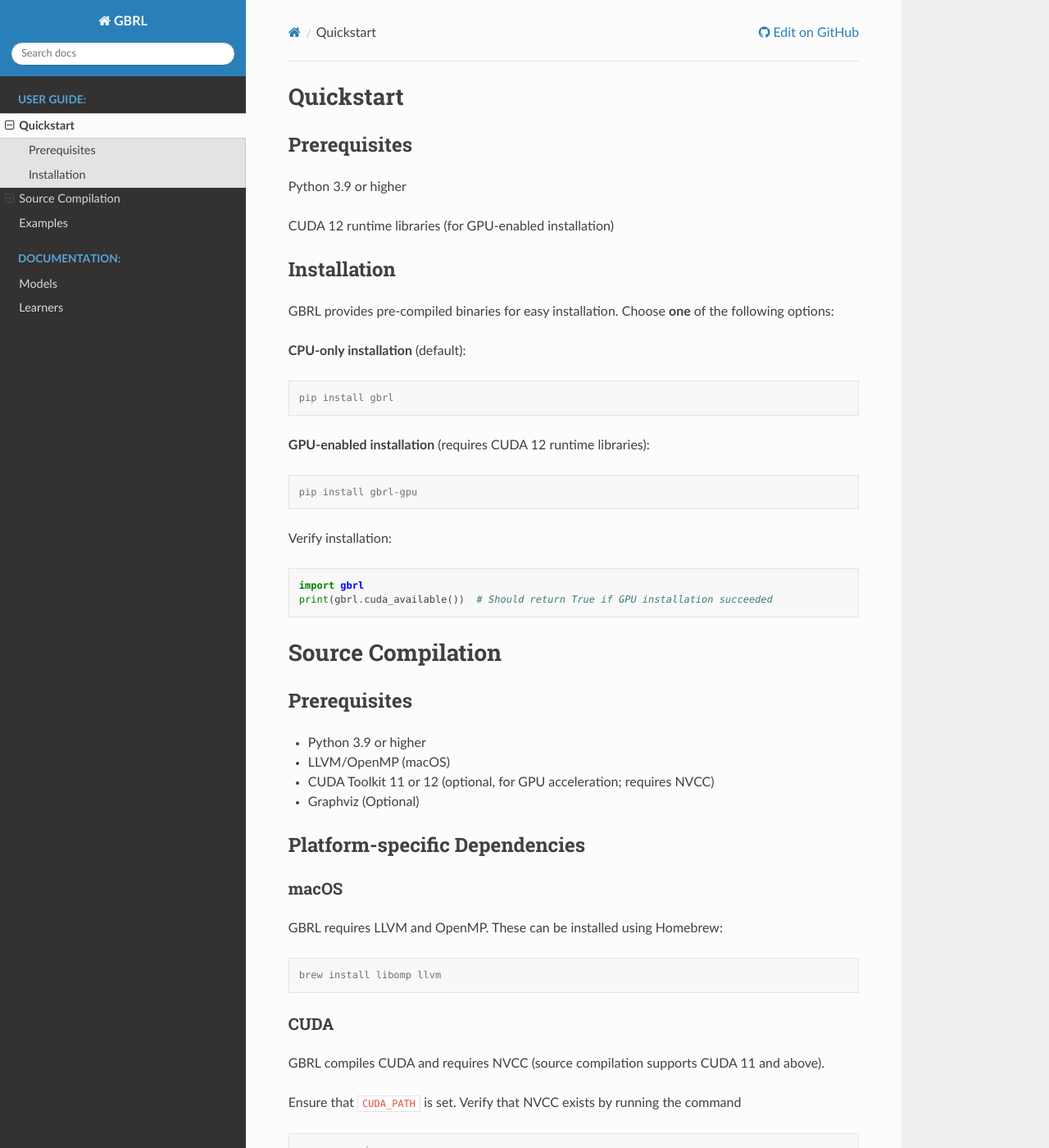
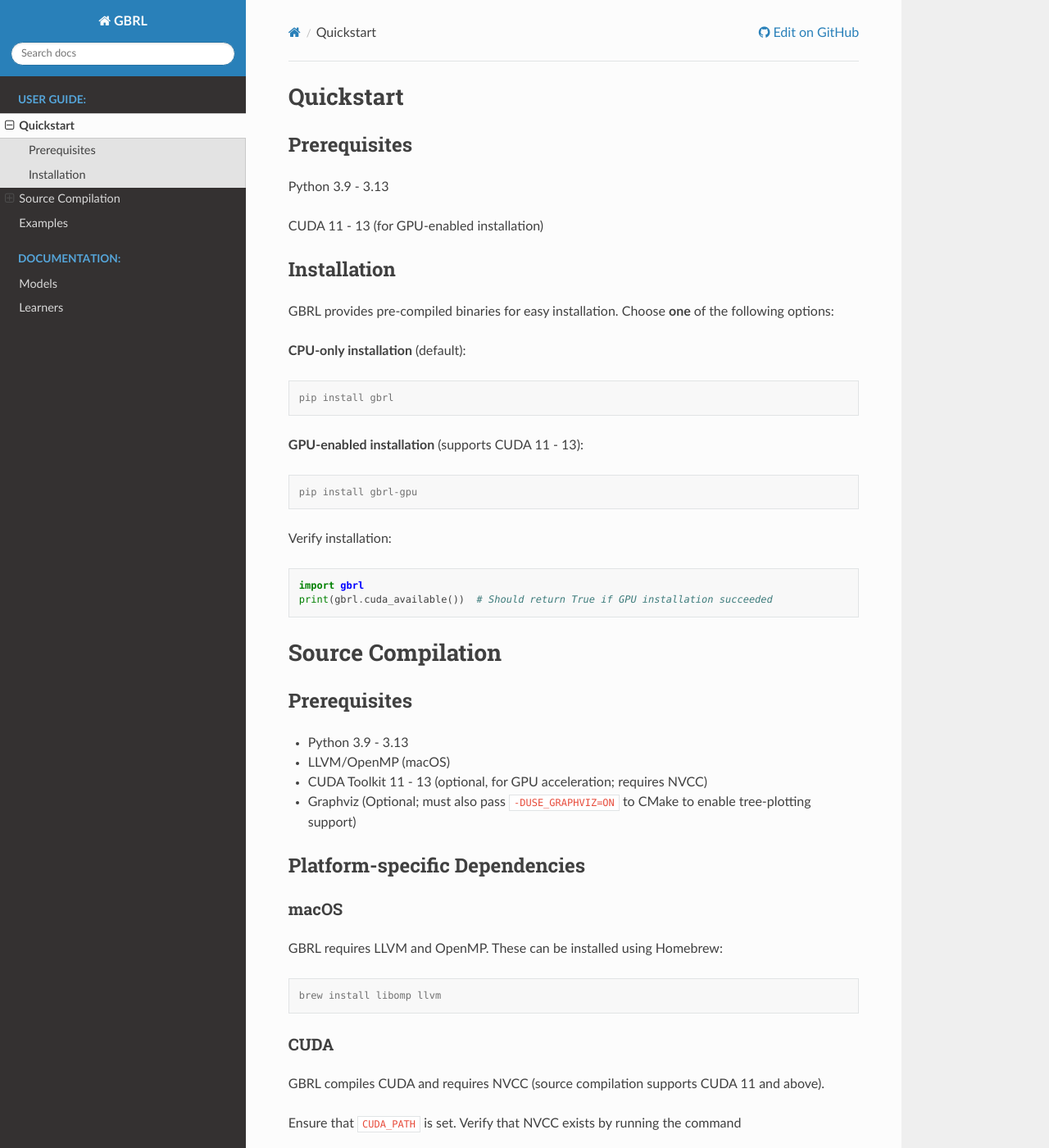
Before and after one commit to NVlabs/gbrl, a Sphinx documentation site: the page built from docs/quickstart.rst, in a window 1280 px wide and 1400 px high. Shown: the whole window at 82% size. Built offline with Sphinx 7.4.7 and the Read the Docs theme 3.1.0, drawn with Linux system fonts in a browser that asks for light colours.

Commit message:
fixing docs for new version

```diff
--- a/docs/examples.rst
+++ b/docs/examples.rst
@@ -213,7 +213,8 @@ GBRL supports training multiple boosting iterations with targets similar to othe
 
 .. important::
 
-    Only the RMSE loss function is supported for the `fit` method
+    Only the MultiRMSE loss function is supported for the `fit` method, and all
+    registered optimizers must use SGD (Adam is not supported, on CPU or GPU).
 
 .. code-block:: python
 
--- a/docs/quickstart.rst
+++ b/docs/quickstart.rst
@@ -3,9 +3,9 @@ Quickstart
 
 Prerequisites
 -------------
-Python 3.9 or higher
+Python 3.9 - 3.13
 
-CUDA 12 runtime libraries (for GPU-enabled installation)
+CUDA 11 - 13 (for GPU-enabled installation)
 
 Installation
 ------------
@@ -17,7 +17,7 @@ GBRL provides pre-compiled binaries for easy installation. Choose **one** of the
 
    pip install gbrl
 
-**GPU-enabled installation** (requires CUDA 12 runtime libraries):
+**GPU-enabled installation** (supports CUDA 11 - 13):
 
 .. code-block:: console
 
@@ -36,10 +36,10 @@ Source Compilation
 Prerequisites
 -------------
 
-- Python 3.9 or higher
+- Python 3.9 - 3.13
 - LLVM/OpenMP (macOS)
-- CUDA Toolkit 11 or 12 (optional, for GPU acceleration; requires NVCC)
-- Graphviz (Optional)
+- CUDA Toolkit 11 - 13 (optional, for GPU acceleration; requires NVCC)
+- Graphviz (Optional; must also pass ``-DUSE_GRAPHVIZ=ON`` to CMake to enable tree-plotting support)
 
 Platform-specific Dependencies
 ------------------------------
```
Also changed, not shown: README.md (+3 -2 lines).
